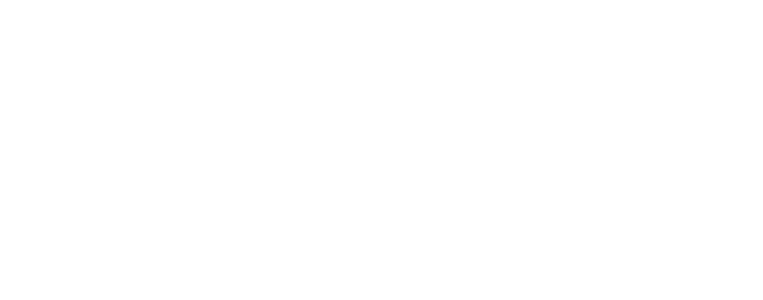
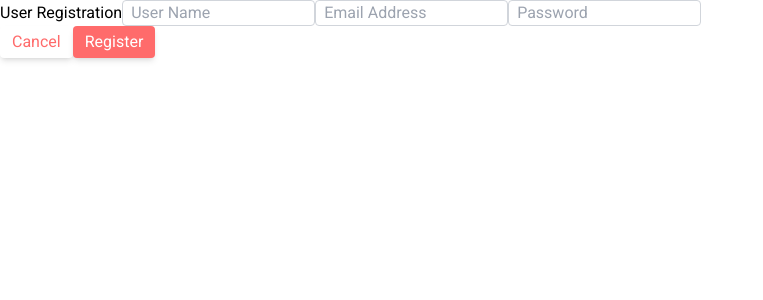
Before and after one commit to Moe-Ajam/heart-links-v2, a React (Create React App) app: page /registration in a window 1280 px wide. Before the commit this address had no page. Shown: the top 300 px of the page, without its empty margins (0-763 px from the left). Built offline with nearby package versions, Linux system fonts and the light colour scheme.

Commit message:
Added functionality to the cancel button on Registration.jsx

```diff
--- a/src/App.jsx
+++ b/src/App.jsx
@@ -5,6 +5,7 @@
 import Login from "./views/Login";
 import PostViewer from "./views/PostViewer";
 import UserProfile from "./views/UserProfile"
+import Registration from "./views/Registration";
 
 function App() {
 
@@ -12,10 +13,11 @@
   return (
       <Router>
           <Routes>
-              <Route exact path="/" element={<Login/>}/>
+              <Route exact path="/login" element={<Login/>}/>
               <Route path="/home" element={<Main/>}/>
               <Route path="/post" element={<PostViewer/>}/>
               <Route path="/user-profile" element={<UserProfile/>}/>
+              <Route path="/registration" element={<Registration/>}/>
           </Routes>
       </Router>
 
--- a/src/views/Login.jsx
+++ b/src/views/Login.jsx
@@ -8,6 +8,8 @@
     const navigate = useNavigate();
     const [username, setUsername] = useState('');
     const [password, setPassword] = useState('');
+
+    const navigator = useNavigate();
 
     useEffect(() => {
         let timer;
@@ -39,6 +41,9 @@
         return username === "Moe.Ajam" && password === "123";
     }
 
+    function navigateRegister() {
+        navigator("/registration")
+    }
 
     return (
         <div className="fixed inset-0 flex justify-center items-center bg-cover bg-center bg-no-repeat h-screen" style={{backgroundImage: `url(${backgroundImage})`}}>
@@ -50,6 +55,7 @@
                        onChange={handlePasswordChange}/>
                 {errorMessage && <p className="text-red-600">{errorMessage}</p>}
                 <ButtonPrimary text="Login" className="self-end" onClick={onSubmit}/>
+                <p>New to <span className="text-mainOrange">Heart</span>Link? <span className="text-mainOrange font-bold cursor-pointer" onClick={navigateRegister}>Register</span></p>
             </div>
         </div>
     );
--- /dev/null
+++ b/src/views/Registration.jsx
@@ -0,0 +1,29 @@
+import React from 'react';
+import ButtonPrimary from "../components/common/button-primary";
+import ButtonSecondary from "../components/common/button-secondary";
+import {useNavigate} from "react-router-dom";
+
+function Registration() {
+
+    const navigator = useNavigate();
+
+    function navigateLogin () {
+        navigator("/login");
+    }
+    return (
+        <div className="flex w-full h-full items-center justify-center mt-20">
+            <div className="flex flex-col w-152 space-y-4">
+                <label>User Registration</label>
+                <input type="text" name="userName" placeholder="User Name"/>
+                <input type="email" name="email" placeholder="Email Address"/>
+                <input type="password" name="passowrd" placeholder="Password"/>
+                <div className="flex self-end space-x-4">
+                    <ButtonSecondary text="Cancel" onClick={navigateLogin}/>
+                    <ButtonPrimary text="Register"/>
+                </div>
+            </div>
+        </div>
+    );
+}
+
+export default Registration;
```
